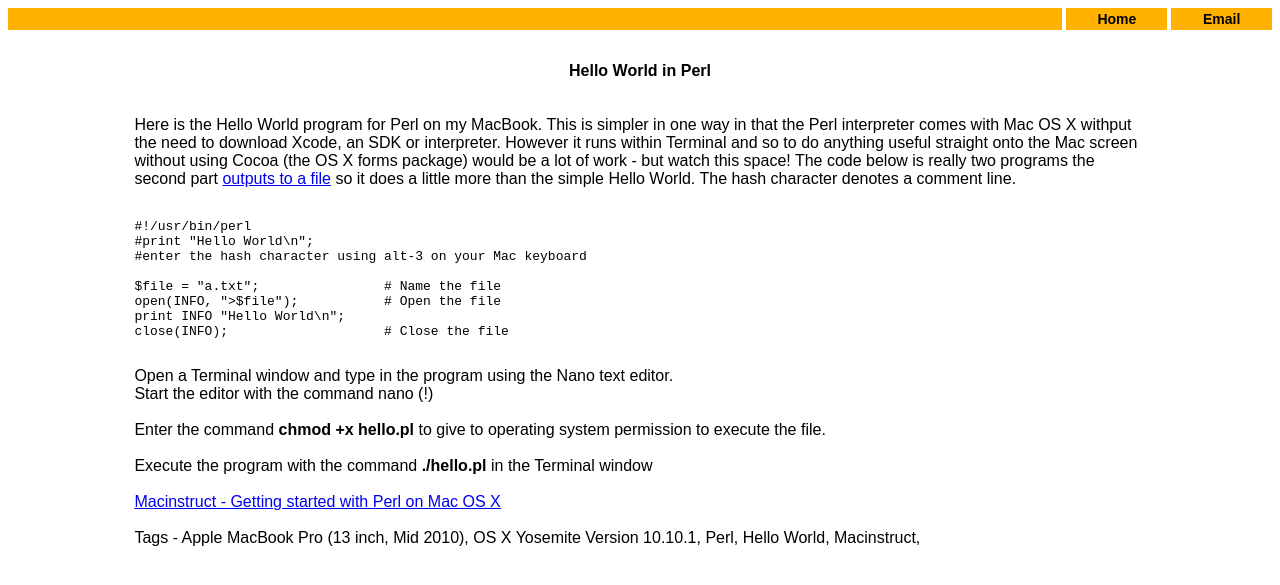
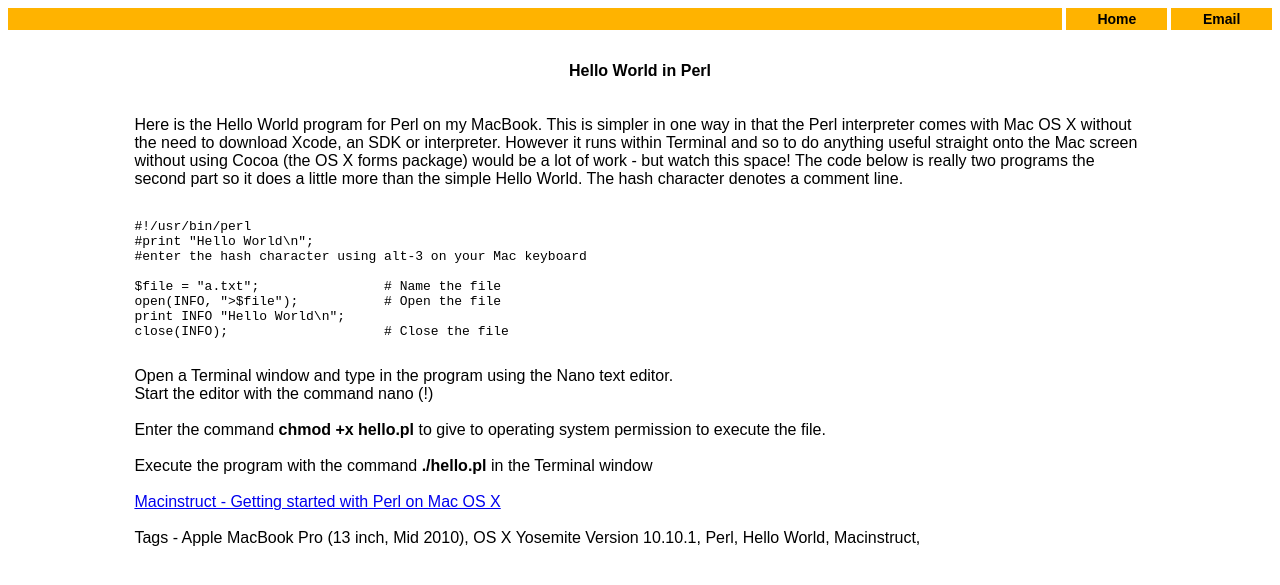
Before and after one commit to DaveTallett26/davetallett26.github.io, a Jekyll site: the page perl.html, which Jekyll copies as it is, in a window 1280 px wide. Shown: the top 585 px of the page. Built offline with Jekyll 4.4.1, drawn with Linux system fonts in a browser that asks for light colours.

Commit message:
edit out dead links

```diff
--- a/perl.html
+++ b/perl.html
@@ -1,5 +1,6 @@
 <!DOCTYPE html PUBLIC "-//W3C//DTD XHTML 1.0 Strict//EN" "http://www.w3.org/TR/xhtml1/DTD/xhtml1-strict.dtd">
 <html xmlns="http://www.w3.org/1999/xhtml" xml:lang="en" lang="en">
+  <!-- 10th July 2021 -->
 <head>
 <meta http-equiv="Content-type" content="text/html;charset=UTF-8" />
 <title>Hello World in Perl</title>
@@ -18,7 +19,10 @@
 <div class="style62"><br/><br/><br/>Hello World in Perl</div>
 <div class="style84">
 <br/><br/>
-Here is the Hello World program for Perl on my MacBook. This is simpler in one way in that the Perl interpreter comes with Mac OS X withput the need to download Xcode, an SDK or interpreter. However it runs within Terminal and so to do anything useful straight onto the Mac screen without using Cocoa (the OS X forms package) would be a lot of work - but watch this space! The code below is really two programs the second part <a href="http://www.comp.leeds.ac.uk/Perl/filehandling.html">outputs to a file</a> so it does a little more than the simple Hello World. The hash character denotes a comment line.
+Here is the Hello World program for Perl on my MacBook. This is simpler in one way in that the Perl interpreter comes with Mac OS X without the need to
+  download Xcode, an SDK or interpreter. However it runs within Terminal and so to do anything useful straight onto the Mac screen without using Cocoa
+  (the OS X forms package) would be a lot of work - but watch this space! The code below is really two programs the second part
+  so it does a little more than the simple Hello World. The hash character denotes a comment line.
 <br/><br/>
 <pre>
 #!/usr/bin/perl
@@ -35,8 +39,6 @@ Open a Terminal window and type in the program using the Nano text editor.
 <br/>Start the editor with the command nano (!)
 <br/><br/>
 Enter the command <b>chmod +x hello.pl</b> to give to operating system permission to execute the file.
-
-
 <br/><br/>
 Execute the program with the command <b>./hello.pl</b> in the Terminal window
 <br/><br/>
@@ -44,6 +46,5 @@ Execute the program with the command <b>./hello.pl</b> in the Terminal window
 <br/><br/>
 Tags - Apple MacBook Pro (13 inch, Mid 2010), OS X Yosemite Version 10.10.1, Perl, Hello World, Macinstruct,
 </div>
-<script type="text/javascript" src="analytics.js"></script>
 </body>
 </html>
```
